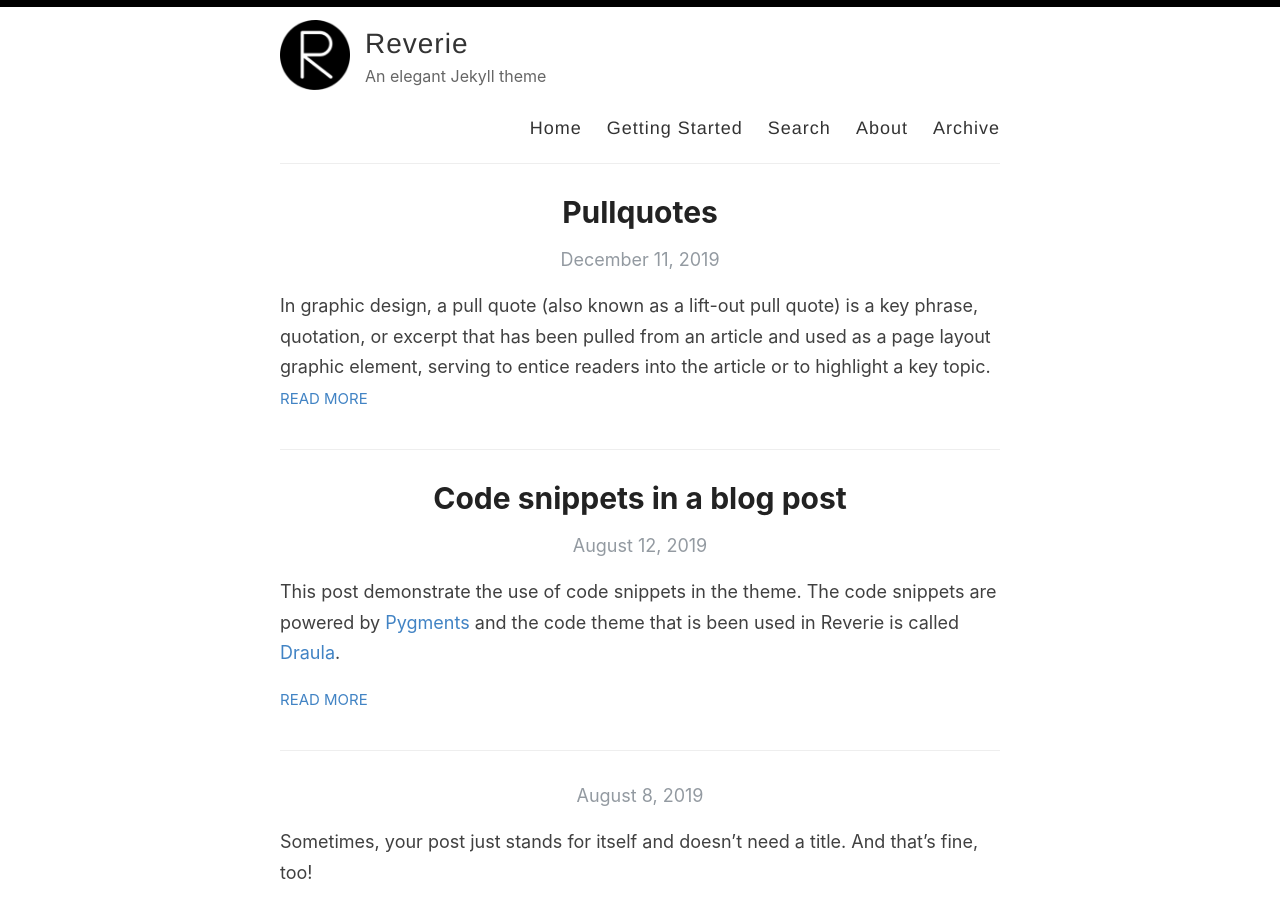
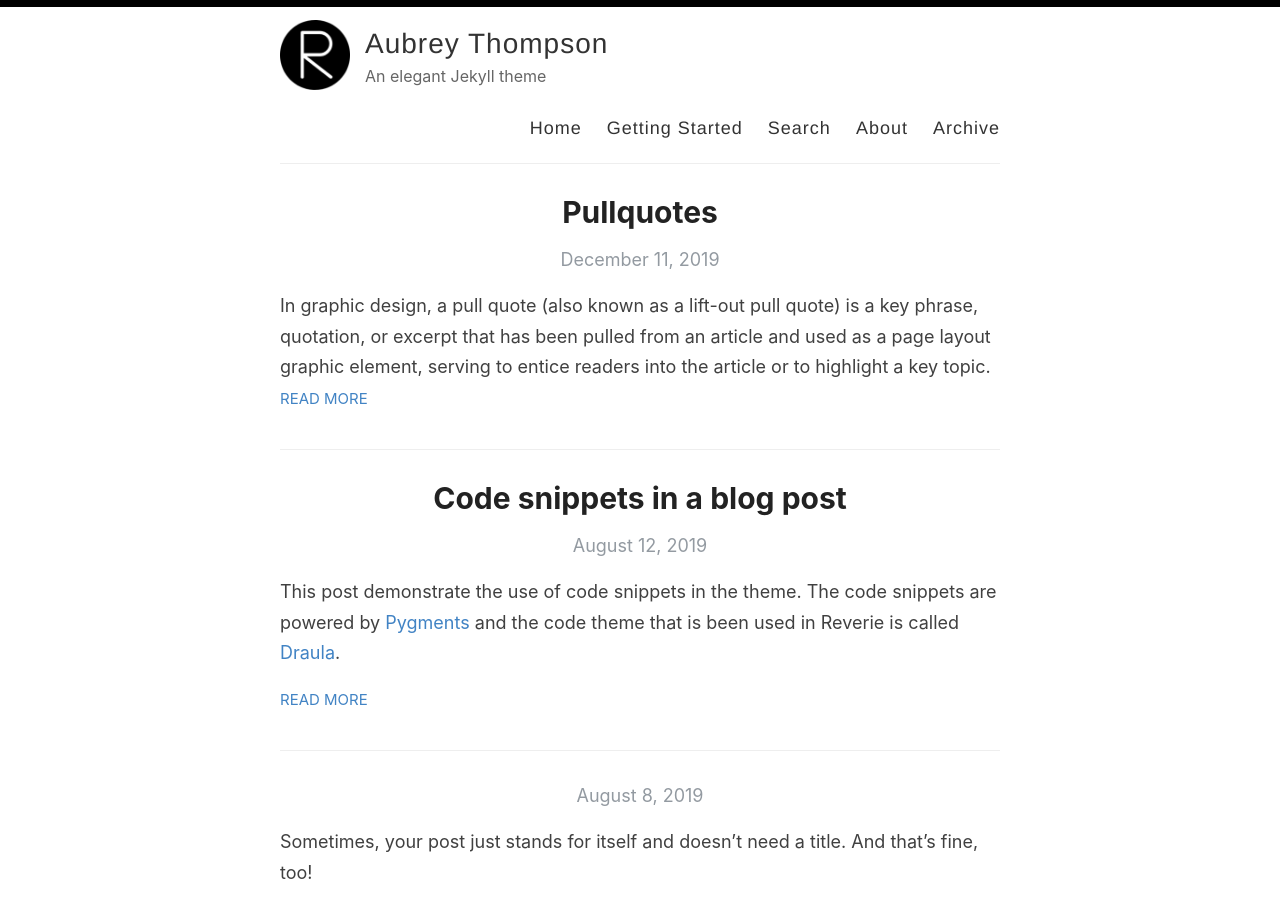
Before and after one commit to aubreythompson/aubreythompson.github.io, a Jekyll site: the page built from index.html, in a window 1280 px wide and 900 px high. Built offline with Jekyll 4.4.1, drawn with Linux system fonts in a browser that asks for light colours; the list of posts is cut into pages by our own code.

Commit message:
changed configurations

```diff
--- a/_config.yml
+++ b/_config.yml
@@ -3,7 +3,7 @@
 #
 
 # Name of your site (displayed in the header)
-name: Reverie
+name: Aubrey Thompson
 
 # Name of the author
 author: Amit Merchant
@@ -21,15 +21,15 @@
 # Includes an icon in the footer for each username you enter
 footer-links:
   dribbble:
-  email: amit.d.merchant@gmail.com
+  email: aubreyannthompson@gmail.com
   facebook:
   flickr:
-  github: amitmerchant1990/reverie
+  github: aubreythompson
   instagram:
-  linkedin:
+  linkedin: thompson-aubrey
   pinterest:
-  rss: rss
-  twitter: amit_merchant
+  rss:
+  twitter:
   stackoverflow:
   youtube: # channel/<your_long_string> or user/<user-name>
   googleplus: # anything in your profile username that comes after plus.google.com/
@@ -48,14 +48,14 @@
 
 # Your website URL (e.g. http://amitmerchant1990.github.io or http://www.amitmerchant.com)
 # Used for Sitemap.xml and your RSS feed
-url: http://www.amitmerchant.com/reverie
-enforce_ssl: https://www.amitmerchant.com/reverie
+url:
+enforce_ssl:
 
 # If you're hosting your site at a Project repository on GitHub pages
 # (http://yourusername.github.io/repository-name)
 # and NOT your User repository (http://yourusername.github.io)
 # then add in the baseurl here, like this: "/repository-name"
-baseurl: "/reverie"
+baseurl: ""
 
 #
 # !! You don't need to change any of the configuration flags below !!
```
